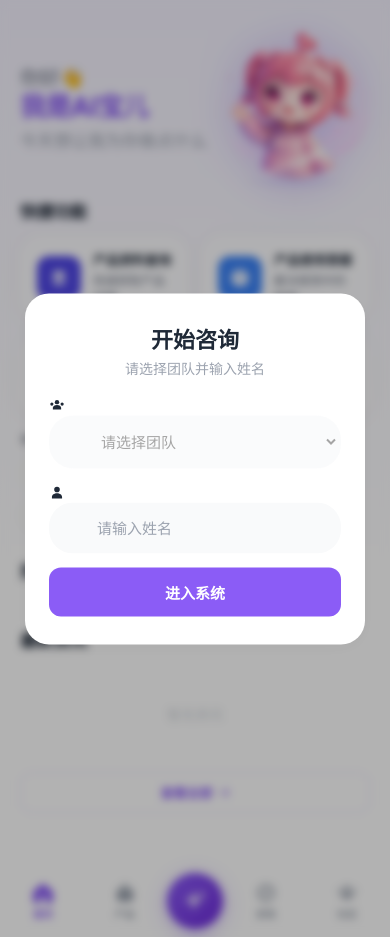
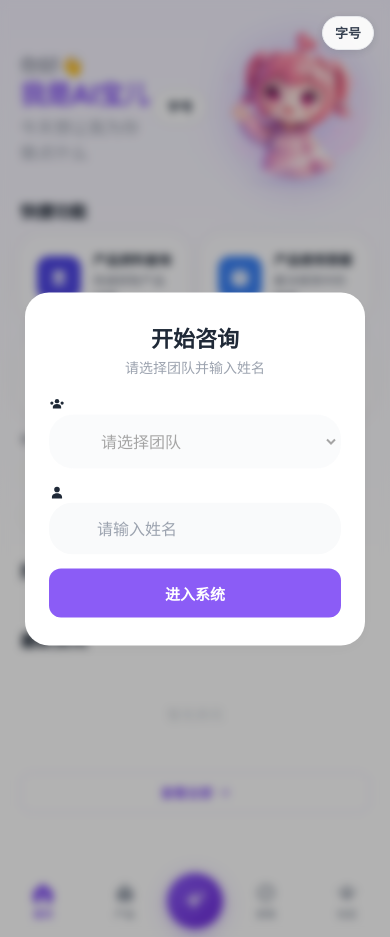
Before and after one commit to dadjuba542-ai/ai-customer-service, a Flask app: page / in a window 390 px wide. Run offline with Flask 3, Linux system fonts and the light colour scheme; data comes from the database, SQL or seed files in the repository; data that the repository does not hold is empty; parts of the project's set-up code (start-up, migrations or seed data) failed here and were passed over.

Commit message:
feat: 更新文字大小调整功能

```diff
--- a/static/css/base.css
+++ b/static/css/base.css
@@ -1,6 +1,8 @@
 * { margin: 0; padding: 0; box-sizing: border-box; }
 
 :root {
+  /* 字号缩放系数：标准 1。大/超大档的覆盖值见 css/text-size.css */
+  --fs-scale: 1;
   --primary: #8B5CF6;
   --primary-light: #F5F3FF;
   --primary-dark: #7C3AED;
@@ -37,6 +39,8 @@ html, body { height: 100%; }
 
 body {
   font-family: 'Inter', -apple-system, BlinkMacSystemFont, sans-serif;
+  /* 基准字号：让未显式声明 font-size 的元素（继承自 body）也能随档位缩放 */
+  font-size: calc(16px * var(--fs-scale));
   background: var(--slate-100);
   color: var(--slate-800);
   -webkit-font-smoothing: antialiased;
@@ -64,8 +68,8 @@ body {
 }
 .login-logo img { width: 100%; height: 100%; object-fit: cover; }
 
-.login-title { font-size: 26px; font-weight: 800; color: var(--slate-800); margin-bottom: 4px; }
-.login-subtitle { font-size: 14px; color: var(--slate-400); }
+.login-title { font-size: calc(26px * var(--fs-scale)); font-weight: 800; color: var(--slate-800); margin-bottom: 4px; }
+.login-subtitle { font-size: calc(14px * var(--fs-scale)); color: var(--slate-400); }
 
 .login-card {
   width: 100%; max-width: 340px;
@@ -81,12 +85,12 @@ body {
 }
 .input-group i {
   position: absolute; left: 16px; top: 50%; transform: translateY(-50%);
-  color: var(--slate-400); font-size: 18px;
+  color: var(--slate-400); font-size: calc(18px * var(--fs-scale));
   pointer-events: none;
 }
 .input-group input {
   width: 100%; padding: 14px 16px 14px 46px;
-  font-size: 15px; font-family: inherit;
+  font-size: calc(15px * var(--fs-scale)); font-family: inherit;
   background: var(--slate-50);
   border: 2px solid transparent;
   border-radius: var(--radius-xl);
@@ -103,7 +107,7 @@ body {
 .btn-primary {
   width: 100%;
   padding: 14px;
-  font-size: 15px; font-weight: 600; font-family: inherit;
+  font-size: calc(15px * var(--fs-scale)); font-weight: 600; font-family: inherit;
   color: var(--white);
   background: var(--primary);
   border: none; border-radius: var(--radius-md);
@@ -116,7 +120,7 @@ body {
 .auth-links { text-align: center; margin-top: 18px; }
 
 .login-link {
-  font-size: 14px; color: var(--slate-400);
+  font-size: calc(14px * var(--fs-scale)); color: var(--slate-400);
   text-decoration: none;
   transition: color 0.2s;
 }
--- a/static/css/chat-ui.css
+++ b/static/css/chat-ui.css
@@ -25,20 +25,20 @@
 .news-detail-image .placeholder {
   width: 100%; height: 180px;
   display: flex; align-items: center; justify-content: center;
-  color: var(--slate-300); font-size: 48px;
+  color: var(--slate-300); font-size: calc(48px * var(--fs-scale));
 }
 .news-detail-title {
-  font-size: 20px; font-weight: 700; color: var(--slate-800);
+  font-size: calc(20px * var(--fs-scale)); font-weight: 700; color: var(--slate-800);
   line-height: 1.4; margin-bottom: 8px;
 }
 .news-detail-meta {
-  font-size: 12px; color: var(--slate-400);
+  font-size: calc(12px * var(--fs-scale)); color: var(--slate-400);
   margin-bottom: 20px;
   padding-bottom: 16px;
   border-bottom: 1px solid var(--slate-100);
 }
 .news-detail-body {
-  font-size: 15px; line-height: 1.8; color: var(--slate-600);
+  font-size: calc(15px * var(--fs-scale)); line-height: 1.8; color: var(--slate-600);
 }
 .news-detail-body p { margin-bottom: 12px; }
 .news-detail-body img { max-width: 100%; border-radius: 12px; margin: 12px 0; display: block; }
@@ -62,7 +62,7 @@
   bottom: 90px; left: 50%;
   transform: translateX(-50%) translateY(20px);
   padding: 10px 22px;
-  font-size: 13px; font-weight: 500;
+  font-size: calc(13px * var(--fs-scale)); font-weight: 500;
   color: var(--white);
   background: rgba(0,0,0,0.8);
   border-radius: var(--radius-full);
@@ -89,7 +89,7 @@
   border: 1px solid rgba(139, 92, 246, 0.28);
   background: linear-gradient(145deg, #F5F3FF, #FFFFFF);
   border-radius: 50%;
-  font-size: 13px;
+  font-size: calc(13px * var(--fs-scale));
   font-weight: 800;
   color: var(--primary);
   box-shadow: 0 2px 8px rgba(139, 92, 246, 0.14);
@@ -123,7 +123,7 @@
 .msg-action-btn {
   display: flex; align-items: center; justify-content: center; gap: 5px;
   min-width: 0; min-height: 28px; padding: 4px 6px;
-  font-size: 11px; font-weight: 600;
+  font-size: calc(11px * var(--fs-scale)); font-weight: 600;
   color: var(--slate-400);
   background: transparent; border: 0;
   cursor: pointer;
@@ -135,7 +135,7 @@
   text-overflow: ellipsis;
 }
 .msg-action-btn:hover { color: var(--primary); background: var(--primary-light); }
-.msg-action-btn i { font-size: 13px; }
+.msg-action-btn i { font-size: calc(13px * var(--fs-scale)); }
 .msg-action-btn:active { transform: scale(0.95); }
 .msg-action-btn:focus-visible,
 .msg-feedback-btn:focus-visible {
@@ -156,7 +156,7 @@
 .msg-feedback-btn {
   display: flex; align-items: center; gap: 4px;
   padding: 3px 6px;
-  font-size: 13px;
+  font-size: calc(13px * var(--fs-scale));
   color: var(--slate-400);
   background: none; border: none;
   cursor: pointer;
--- a/static/css/news-nav.css
+++ b/static/css/news-nav.css
@@ -23,8 +23,8 @@
   transition: all 0.2s;
   font-family: inherit;
 }
-.nav-item i, .nav-item .icon { font-size: 22px; transition: all 0.2s; }
-.nav-item span { font-size: 10px; font-weight: 600; transition: all 0.2s; }
+.nav-item i, .nav-item .icon { font-size: calc(22px * var(--fs-scale)); transition: all 0.2s; }
+.nav-item span { font-size: calc(10px * var(--fs-scale)); font-weight: 600; transition: all 0.2s; }
 .nav-item.active { color: var(--primary); }
 .nav-item.active i, .nav-item.active .icon { transform: scale(1.1); }
 
@@ -42,7 +42,7 @@
   display: flex; align-items: center; justify-content: center;
   color: white;
   cursor: pointer;
-  font-size: 26px;
+  font-size: calc(26px * var(--fs-scale));
   box-shadow: 0 4px 20px rgba(139,92,246,0.4);
   transition: all 0.2s;
   position: relative;
@@ -94,24 +94,24 @@
 .news-card-img .img-placeholder {
   width: 100%; height: 100%;
   display: flex; align-items: center; justify-content: center;
-  color: var(--slate-300); font-size: 28px;
+  color: var(--slate-300); font-size: calc(28px * var(--fs-scale));
 }
 .news-card-body { flex: 1; min-width: 0; display: flex; flex-direction: column; gap: 4px; }
 .news-card-title {
-  font-size: 14px; font-weight: 600; color: var(--slate-800);
+  font-size: calc(14px * var(--fs-scale)); font-weight: 600; color: var(--slate-800);
   display: -webkit-box; -webkit-line-clamp: 2; -webkit-box-orient: vertical;
   overflow: hidden;
 }
 .news-card-summary {
-  font-size: 12px; color: var(--slate-400);
+  font-size: calc(12px * var(--fs-scale)); color: var(--slate-400);
   display: -webkit-box; -webkit-line-clamp: 2; -webkit-box-orient: vertical;
   overflow: hidden;
   line-height: 1.5;
 }
-.news-card-time { font-size: 10px; color: var(--slate-300); margin-top: auto; }
+.news-card-time { font-size: calc(10px * var(--fs-scale)); color: var(--slate-300); margin-top: auto; }
 
 .news-empty {
-  padding: 40px 20px; text-align: center; color: var(--slate-300); font-size: 14px;
+  padding: 40px 20px; text-align: center; color: var(--slate-300); font-size: calc(14px * var(--fs-scale));
 }
 
 /* ===== Hot Questions Tag Cloud ===== */
--- a/static/css/related-cases.css
+++ b/static/css/related-cases.css
@@ -10,17 +10,17 @@
 }
 .related-cases-title {
   display: flex; align-items: center; justify-content: space-between; gap: 8px;
-  font-size: 12px; font-weight: 700;
+  font-size: calc(12px * var(--fs-scale)); font-weight: 700;
   color: var(--slate-600);
   margin-bottom: 8px;
 }
 .related-cases-title span { display: inline-flex; align-items: center; gap: 6px; }
-.related-cases-title i { color: var(--primary); font-size: 15px; }
+.related-cases-title i { color: var(--primary); font-size: calc(15px * var(--fs-scale)); }
 .related-cases-more {
   border: none;
   background: transparent;
   color: var(--primary);
-  font-size: 11px;
+  font-size: calc(11px * var(--fs-scale));
   font-weight: 700;
   cursor: pointer;
   font-family: inherit;
@@ -51,21 +51,21 @@
 .related-case-img.placeholder {
   display: flex; align-items: center; justify-content: center;
   color: var(--slate-400);
-  font-size: 22px;
+  font-size: calc(22px * var(--fs-scale));
 }
 .related-case-body { min-width: 0; flex: 1; max-width: 100%; }
 .related-case-name {
-  font-size: 13px; font-weight: 700;
+  font-size: calc(13px * var(--fs-scale)); font-weight: 700;
   color: var(--slate-800);
   margin-bottom: 2px;
 }
 .related-case-profile {
-  font-size: 11px; color: var(--slate-500);
+  font-size: calc(11px * var(--fs-scale)); color: var(--slate-500);
   overflow: hidden; text-overflow: ellipsis; white-space: nowrap;
   margin-bottom: 4px;
 }
 .related-case-summary {
-  font-size: 12px; line-height: 1.45;
+  font-size: calc(12px * var(--fs-scale)); line-height: 1.45;
   color: var(--slate-600);
   word-break: break-word;
   overflow-wrap: anywhere;
@@ -83,7 +83,7 @@
   display: inline-flex; align-items: center;
   padding: 2px 6px;
   border-radius: 999px;
-  font-size: 10px; font-weight: 700;
+  font-size: calc(10px * var(--fs-scale)); font-weight: 700;
   line-height: 1.3;
   font-family: inherit;
 }
@@ -121,7 +121,7 @@
   min-width: 0;
 }
 .case-drawer-title-wrap h3 {
-  font-size: 18px;
+  font-size: calc(18px * var(--fs-scale));
   color: var(--slate-900);
   line-height: 1.3;
 }
@@ -156,23 +156,23 @@
 .case-detail-content { padding: 20px; }
 .case-detail-kicker {
   color: var(--primary);
-  font-size: 12px; font-weight: 800;
+  font-size: calc(12px * var(--fs-scale)); font-weight: 800;
   margin-bottom: 6px;
 }
 .case-detail-content h3 {
-  font-size: 20px;
+  font-size: calc(20px * var(--fs-scale));
   color: var(--slate-900);
   margin-bottom: 8px;
 }
 .case-detail-profile {
   color: var(--slate-500);
-  font-size: 13px;
+  font-size: calc(13px * var(--fs-scale));
   margin-bottom: 8px;
 }
 .case-detail-section {
   margin-top: 16px;
   color: var(--slate-700);
-  font-size: 14px;
+  font-size: calc(14px * var(--fs-scale));
   line-height: 1.65;
 }
 .case-detail-section strong {
@@ -189,7 +189,7 @@
   min-height: 38px;
   padding: 9px 12px;
   border-radius: 10px;
-  font-size: 13px;
+  font-size: calc(13px * var(--fs-scale));
   font-weight: 700;
   font-family: inherit;
   cursor: pointer;
@@ -206,7 +206,7 @@
 }
 .case-list-kicker {
   color: var(--primary);
-  font-size: 12px;
+  font-size: calc(12px * var(--fs-scale));
   font-weight: 800;
   margin-bottom: 4px;
 }
@@ -219,7 +219,7 @@
   color: var(--slate-600);
   border-radius: 999px;
   padding: 6px 10px;
-  font-size: 12px;
+  font-size: calc(12px * var(--fs-scale));
   font-weight: 700;
   font-family: inherit;
   cursor: pointer;
@@ -256,23 +256,23 @@
 .case-list-img.placeholder {
   display: flex; align-items: center; justify-content: center;
   color: var(--slate-400);
-  font-size: 24px;
+  font-size: calc(24px * var(--fs-scale));
 }
 .case-list-info { flex: 1; min-width: 0; }
 .case-list-name {
-  font-size: 14px; font-weight: 800;
+  font-size: calc(14px * var(--fs-scale)); font-weight: 800;
   color: var(--slate-800);
   margin-bottom: 3px;
 }
 .case-list-profile {
-  font-size: 12px;
+  font-size: calc(12px * var(--fs-scale));
   color: var(--slate-500);
   overflow: hidden; text-overflow: ellipsis; white-space: nowrap;
   margin-bottom: 4px;
 }
 .case-list-summary {
   color: var(--slate-600);
-  font-size: 12px;
+  font-size: calc(12px * var(--fs-scale));
   line-height: 1.5;
   display: -webkit-box;
   -webkit-line-clamp: 2;
@@ -283,7 +283,7 @@
   padding: 28px 12px;
   text-align: center;
   color: var(--slate-400);
-  font-size: 13px;
+  font-size: calc(13px * var(--fs-scale));
 }
 .case-drawer-more-wrap {
   justify-content: center;
--- a/static/css/share-misc.css
+++ b/static/css/share-misc.css
@@ -18,7 +18,7 @@
   padding: 16px 20px 12px;
   border-bottom: 1px solid var(--slate-100);
 }
-.share-panel-title { font-size: 16px; font-weight: 600; color: var(--slate-800); }
+.share-panel-title { font-size: calc(16px * var(--fs-scale)); font-weight: 600; color: var(--slate-800); }
 .share-panel-body {
   flex: 1; overflow-y: auto;
   padding: 20px;
@@ -38,16 +38,16 @@
   text-align: center;
 }
 .share-tip {
-  font-size: 13px; color: var(--slate-400);
+  font-size: calc(13px * var(--fs-scale)); color: var(--slate-400);
   display: flex; align-items: center; justify-content: center; gap: 6px;
 }
 .share-loading {
   display: flex; flex-direction: column; align-items: center; gap: 12px;
   padding: 60px 0;
   color: var(--slate-400);
-  font-size: 14px;
+  font-size: calc(14px * var(--fs-scale));
 }
-.share-loading i { font-size: 32px; animation: spin 1s linear infinite; }
+.share-loading i { font-size: calc(32px * var(--fs-scale)); animation: spin 1s linear infinite; }
 @keyframes spin {
   from { transform: rotate(0deg); }
   to { transform: rotate(360deg); }
@@ -66,7 +66,7 @@
   cursor: pointer;
   display: none;
   align-items: center; justify-content: center;
-  font-size: 18px;
+  font-size: calc(18px * var(--fs-scale));
   transition: all 0.2s;
   z-index: 15;
 }
--- a/static/index.html
+++ b/static/index.html
@@ -2,7 +2,7 @@
 <html lang="zh-CN">
 <head>
   <meta charset="UTF-8">
-  <meta name="viewport" content="width=device-width, initial-scale=1.0, maximum-scale=1.0, user-scalable=no">
+  <meta name="viewport" content="width=device-width, initial-scale=1.0, maximum-scale=5.0">
   <title>AI宝儿智能体</title>
   <meta name="description" content="产品咨询、使用答疑与健康问题解答">
   <meta property="og:type" content="website">
@@ -27,26 +27,36 @@
       window.location.replace('http://127.0.0.1:5001/');
     }
   </script>
-  <link rel="stylesheet" href="/css/base.css?v=20260720-split1">
-  <link rel="stylesheet" href="/css/home.css?v=20260720-split1">
-  <link rel="stylesheet" href="/css/chat.css?v=20260907-voice-toggle1">
-  <link rel="stylesheet" href="/css/community.css?v=20260720-split1">
-  <link rel="stylesheet" href="/css/overlays.css?v=20260720-split1">
-  <link rel="stylesheet" href="/css/news-nav.css?v=20260908-icons1">
-  <link rel="stylesheet" href="/css/chat-ui.css?v=20260721-clear1">
+  <script>
+    /* 大字·清晰版 · 防闪烁：必须在所有样式表生效前打上档位，
+       否则会出现"标准字号先渲染、再突然跳成大字"的跳变 */
+    try {
+      var __ts = localStorage.getItem('ui_text_size');
+      if (__ts === 'l' || __ts === 'xl') document.documentElement.setAttribute('data-ts', __ts);
+    } catch (e) {}
+  </script>
+  <link rel="stylesheet" href="/css/base.css?v=20260910-textsize1">
+  <link rel="stylesheet" href="/css/home.css?v=20260910-textsize1">
+  <link rel="stylesheet" href="/css/chat.css?v=20260910-textsize1">
+  <link rel="stylesheet" href="/css/community.css?v=20260910-textsize1">
+  <link rel="stylesheet" href="/css/overlays.css?v=20260910-textsize1">
+  <link rel="stylesheet" href="/css/news-nav.css?v=20260910-textsize1">
+  <link rel="stylesheet" href="/css/chat-ui.css?v=20260910-textsize1">
   <link rel="stylesheet" href="/css/rich-text.css?v=20260907-prodfix2">
-  <link rel="stylesheet" href="/css/related-cases.css?v=20260720-split1">
-  <link rel="stylesheet" href="/css/share-misc.css?v=20260720-split1">
-  <link rel="stylesheet" href="/css/products.css?v=20260902-prodimg2">
-  <link rel="stylesheet" href="/css/discover.css?v=20260903-preset-agent1">
-  <link rel="stylesheet" href="/css/handoff.css?v=20260723-ai-review1">
+  <link rel="stylesheet" href="/css/related-cases.css?v=20260910-textsize1">
+  <link rel="stylesheet" href="/css/share-misc.css?v=20260910-textsize1">
+  <link rel="stylesheet" href="/css/products.css?v=20260910-textsize1">
+  <link rel="stylesheet" href="/css/discover.css?v=20260910-textsize1">
+  <link rel="stylesheet" href="/css/handoff.css?v=20260910-textsize1">
   <link rel="stylesheet" href="icon-fallback.css?v=20260909-icons2">
+  <link rel="stylesheet" href="/css/text-size.css?v=20260910-textsize2">
 </head>
 <body>
   <div id="identity-gate" class="admin-overlay active" onclick="event.stopPropagation();">
+    <button type="button" class="tsize-btn tsize-btn--gate" aria-label="字体大小设置" title="字体大小">字号</button>
     <div class="login-card" style="position:absolute;left:50%;top:50%;transform:translate(-50%,-50%);width:min(90vw,360px);">
       <div class="login-header" style="margin-bottom:18px;">
-        <div class="login-title" style="font-size:22px;">开始咨询</div>
+        <div class="login-title" style="font-size:calc(22px * var(--fs-scale));">开始咨询</div>
         <div class="login-subtitle">请选择团队并输入姓名</div>
       </div>
       <div class="input-group">
@@ -56,7 +66,7 @@
   <circle cx="4.3" cy="9.9" r="2.4" fill="currentColor"/>
   <circle cx="19.7" cy="9.9" r="2.4" fill="currentColor"/>
 </svg>
-        <select id="team-select" style="width:100%;padding:14px 16px 14px 46px;font-size:15px;font-family:inherit;background:var(--slate-50);border:2px solid transparent;border-radius:var(--radius-xl);outline:none;">
+        <select id="team-select" style="width:100%;padding:14px 16px 14px 46px;font-size:max(16px, calc(15px * var(--fs-scale)));font-family:inherit;background:var(--slate-50);border:2px solid transparent;border-radius:var(--radius-xl);outline:none;">
           <option value="">请选择团队</option>
         </select>
       </div>
@@ -88,6 +98,7 @@
               <p class="greeting-line2">我是AI宝儿</p>
               <p class="greeting-line3">今天想让我为你做点什么</p>
             </div>
+            <button type="button" class="tsize-btn tsize-btn--home" aria-label="字体大小设置" title="字体大小">字号</button>
             <div class="avatar-ring">
               <img src="/avatar-optimized.png" class="avatar-img" alt="avatar" loading="eager" decoding="async" fetchpriority="high">
             </div>
@@ -134,6 +145,7 @@
             <div class="chat-agent-info">
               <span class="chat-agent-name" id="chat-agent-name">产品资料查询</span>
             </div>
+            <button type="button" class="tsize-btn tsize-btn--chat" aria-label="字体大小设置" title="字体大小">字号</button>
             <button class="icon-btn chat-clear-btn" onclick="clearChat()" aria-label="清空聊天记录" title="清空聊天记录">
               <span aria-hidden="true">清</span>
             </button>
@@ -182,6 +194,7 @@
       <div id="products-view" class="view">
         <header class="memory-header" style="border-bottom:none">
           <h1 class="memory-title">产品中心</h1>
+          <button type="button" class="tsize-btn" aria-label="字体大小设置" title="字体大小">字号</button>
         </header>
         <div class="products-content" id="products-content">
           <div class="products-loading"><svg class="icon icon-spinner" viewBox="0 0 24 24" width="24" height="24" fill="none" aria-hidden="true"><path d="M12 2.6a9.4 9.4 0 1 0 9.4 9.4" stroke="currentColor" stroke-width="2.6" stroke-linecap="round"/></svg> 加载中...</div>
@@ -192,6 +205,7 @@
       <div id="discover-view" class="view">
         <header class="memory-header">
           <h1 class="memory-title">发现</h1>
+          <button type="button" class="tsize-btn" aria-label="字体大小设置" title="字体大小">字号</button>
         </header>
         <div class="discover-content" id="discover-content">
           <div class="category-tabs" id="category-tabs">
@@ -212,6 +226,7 @@
       <div id="community-view" class="view">
         <header class="memory-header">
           <h1 class="memory-title">社区</h1>
+          <button type="button" class="tsize-btn" aria-label="字体大小设置" title="字体大小">字号</button>
         </header>
         <div class="community-content">
           <div class="community-tabs">
@@ -394,6 +409,44 @@
         </div>
       </div>
 
+      <!-- 大字·清晰版：档位面板 + 后悔条（定位在 #app-container 内） -->
+      <div class="tsize-mask" id="tsize-mask">
+        <div class="tsize-sheet" role="dialog" aria-modal="true" aria-label="字体大小">
+          <div class="tsize-sheet-grip"></div>
+          <div class="tsize-sheet-title">字体大小</div>
+          <div class="tsize-sheet-sub">切换到大字·清晰版，阅读更轻松</div>
+          <div class="tsize-preview">血压偏高的人，日常饮食要少盐少油，多吃新鲜蔬菜。</div>
+          <button type="button" class="tsize-option" data-ts-value="" onclick="selectTextSize('')">
+            <span class="tsize-option-check" aria-hidden="true">✓</span>
+            <span class="tsize-option-body">
+              <span class="tsize-option-label">标准</span>
+              <span class="tsize-option-desc">默认显示</span>
+            </span>
+            <span class="tsize-option-sample" aria-hidden="true">Aa</span>
+          </button>
+          <button type="button" class="tsize-option" data-ts-value="l" onclick="selectTextSize('l')">
+            <span class="tsize-option-check" aria-hidden="true">✓</span>
+            <span class="tsize-option-body">
+              <span class="tsize-option-label">大</span>
+              <span class="tsize-option-desc">正文约 18px，推荐阅读</span>
+            </span>
+            <span class="tsize-option-sample" aria-hidden="true">Aa</span>
+          </button>
+          <button type="button" class="tsize-option" data-ts-value="xl" onclick="selectTextSize('xl')">
+            <span class="tsize-option-check" aria-hidden="true">✓</span>
+            <span class="tsize-option-body">
+              <span class="tsize-option-label">超大</span>
+              <span class="tsize-option-desc">正文约 22px，长文更轻松</span>
+            </span>
+            <span class="tsize-option-sample" aria-hidden="true">Aa</span>
+          </button>
+          <button type="button" class="tsize-reset" onclick="resetTextSize()">恢复默认设置</button>
+        </div>
+      </div>
+      <div class="tsize-hint" id="tsize-hint">字看不清？点这里调大</div>
+      <button type="button" class="tsize-undo" id="tsize-undo" onclick="undoTextSize()">
+        <strong>已放大</strong><span>点这里恢复</span>
+      </button>
     </div>
   </div>
 
@@ -409,9 +462,10 @@
   <script src="/js/chat.js?v=20260908-featureflags1"></script>
   <script src="/js/history-community.js?v=20260723-ai-review1"></script>
   <script src="/js/nutritionist-notes.js?v=20260723-ai-review1"></script>
-  <script src="/js/news-discover.js?v=20260904-richtext1"></script>
+  <script src="/js/news-discover.js?v=20260910-textsize1"></script>
   <script src="/js/admin-share.js?v=20260904-shareoff1"></script>
   <script src="/js/chat-misc.js?v=20260721-clear2"></script>
   <script src="/js/utils-products.js?v=20260902-imglazy1"></script>
+  <script src="/js/text-size.js?v=20260910-textsize2"></script>
 </body>
 </html>
--- a/static/js/news-discover.js
+++ b/static/js/news-discover.js
@@ -396,10 +396,11 @@ function renderHotQuestions(questions) {
   const maxCount = Math.max(...questions.map(q => q.count || 1));
   container.innerHTML = items.map((item, index) => {
     const ratio = (questions[index]?.count || 1) / maxCount;
+    /* 词云字号按热度 12-18px，再乘全局缩放系数，大字档同步放大 */
     const size = 12 + Math.round(ratio * 6);
     const opacity = 0.5 + ratio * 0.5;
     return `<span class="hot-tag" data-preset-key="hot" data-preset-index="${index}"
-      style="font-size:${size}px;opacity:${opacity}"
+      style="font-size:calc(${size}px * var(--fs-scale));opacity:${opacity}"
       title="${escapeHtml(presetAgentTitle(item.agentId))}"
       role="button" tabindex="0">${escapeHtml(item.text)}${presetAgentDot(item.agentId)}</span>`;
   }).join('');
```
Also changed, not shown: docs/TEXT_SIZE_PLAN.md (+1 -1 lines), static/css/chat.css (+25 -25 lines), static/css/community.css (+19 -15 lines), static/css/discover.css (+11 -11 lines), static/css/handoff.css (+23 -23 lines), static/css/home.css (+12 -12 lines), static/css/overlays.css (+22 -22 lines), static/css/products.css (+14 -14 lines), CHANGELOG.md.
